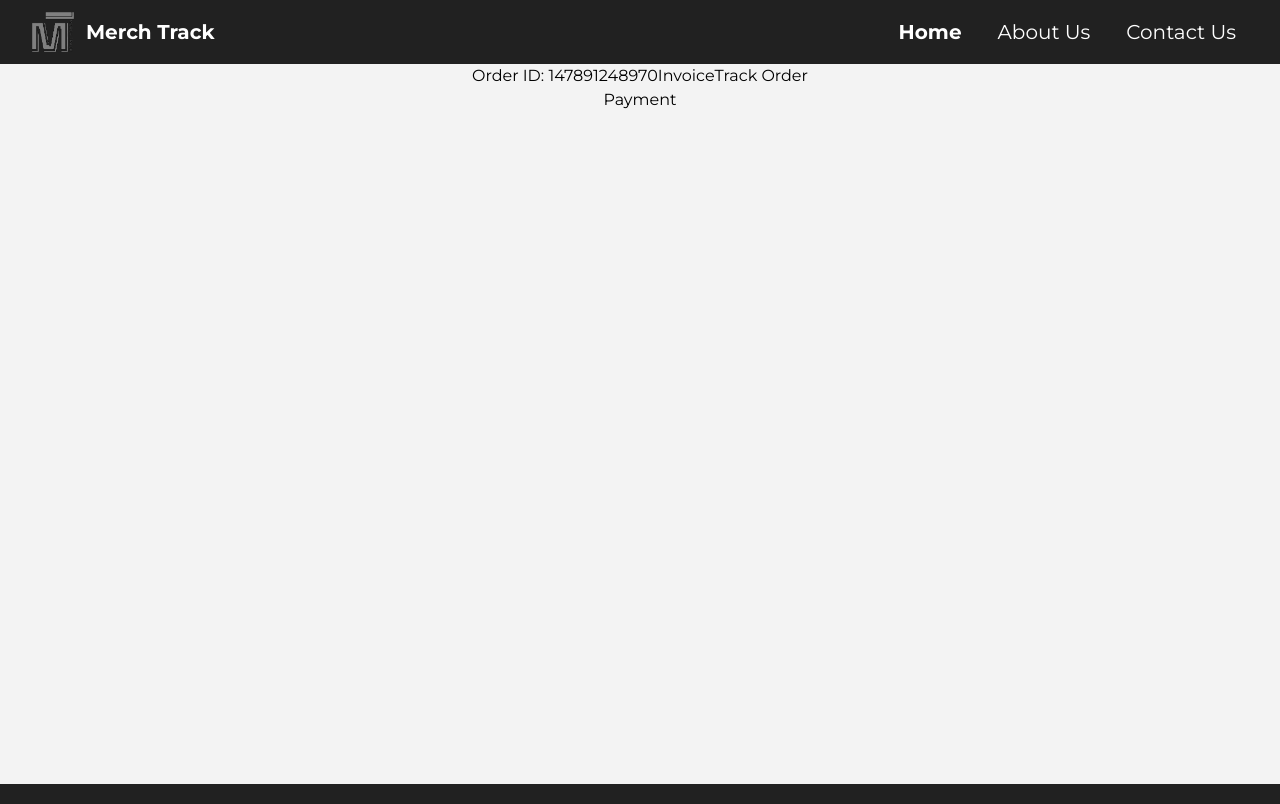
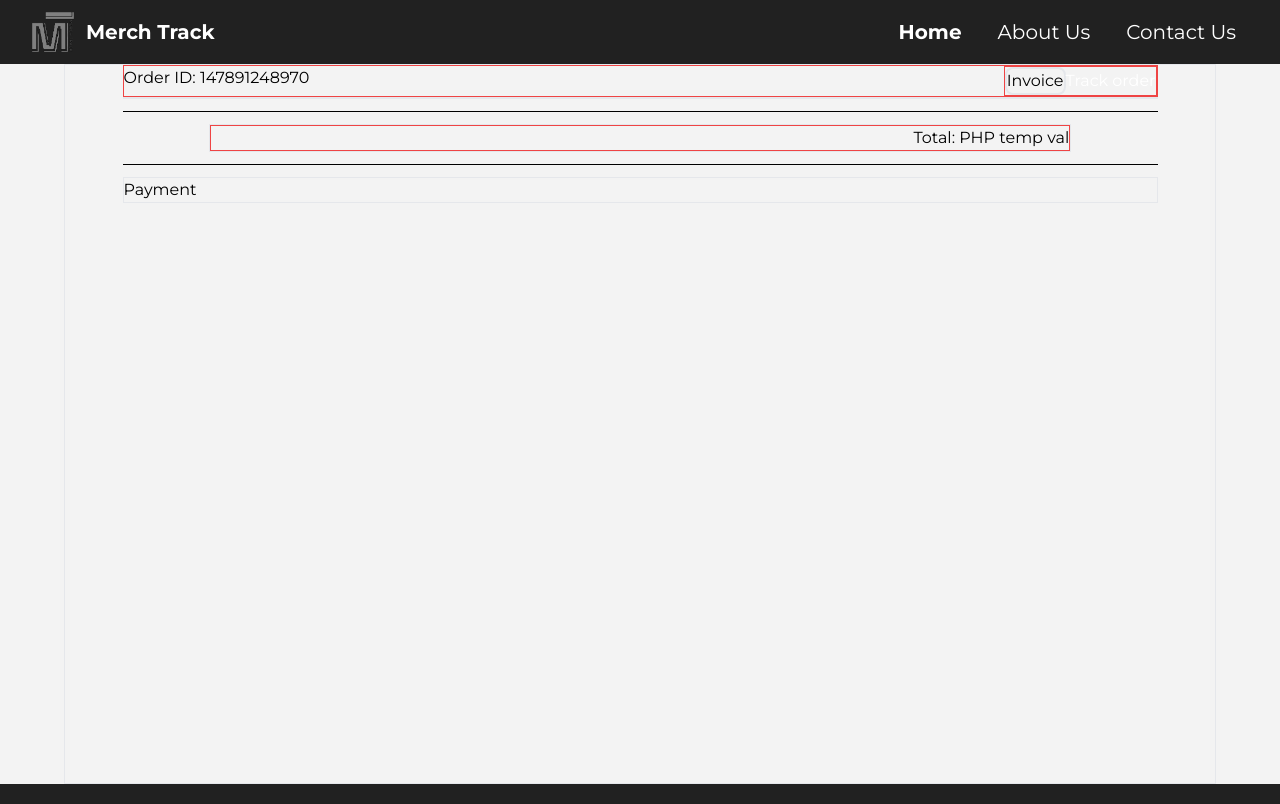
Before and after one commit to gab-cat/merch-track, a Django app: template merchtrack/templates/trackOrder.html in a window 1280 px wide. Run offline with Django 5.2, Linux system fonts and the light colour scheme; the template is opened without the code that fills it, so the values that code supplies are empty; some libraries are stand-ins or nearby versions.

Commit message:
UPDATE: Track Order
Update Track Order UI

```diff
--- a/merchtrack/merchtrack/settings.py
+++ b/merchtrack/merchtrack/settings.py
@@ -23,7 +23,7 @@ BASE_DIR = Path(__file__).resolve().parent.parent
 SECRET_KEY = "django-insecure-&-z&&p-$piufy%24!&va==9ahs%@1(he^zyln81786a%^e2t^7"
 
 # SECURITY WARNING: don't run with debug turned on in production!
-DEBUG = False
+DEBUG = True
 
 ALLOWED_HOSTS = ['*']
 
--- a/merchtrack/static/css/dist/styles.css
+++ b/merchtrack/static/css/dist/styles.css
@@ -807,10 +807,6 @@ select {
   z-index: 10;
 }
 
-.m-12 {
-  margin: 3rem;
-}
-
 .m-auto {
   margin: auto;
 }
@@ -906,6 +902,22 @@ select {
   height: 100vh;
 }
 
+.h-\[50\%\] {
+  height: 50%;
+}
+
+.h-\[75\%\] {
+  height: 75%;
+}
+
+.h-\[60dvh\] {
+  height: 60dvh;
+}
+
+.h-4\/5 {
+  height: 80%;
+}
+
 .min-h-\[50\%\] {
   min-height: 50%;
 }
@@ -916,10 +928,6 @@ select {
 
 .w-\[50\%\] {
   width: 50%;
-}
-
-.w-\[5dvh\] {
-  width: 5dvh;
 }
 
 .w-\[75\%\] {
@@ -964,6 +972,10 @@ select {
   flex: 1 1 0%;
 }
 
+.grow {
+  flex-grow: 1;
+}
+
 .cursor-pointer {
   cursor: pointer;
 }
@@ -1006,6 +1018,10 @@ select {
 
 .justify-start {
   justify-content: flex-start;
+}
+
+.justify-end {
+  justify-content: flex-end;
 }
 
 .justify-center {
@@ -1028,6 +1044,14 @@ select {
   margin-left: calc(0.75rem * calc(1 - var(--tw-space-x-reverse)));
 }
 
+.self-end {
+  align-self: flex-end;
+}
+
+.justify-self-end {
+  justify-self: end;
+}
+
 .overflow-hidden {
   overflow: hidden;
 }
@@ -1044,8 +1068,20 @@ select {
   border-radius: 0.75rem;
 }
 
+.rounded-md {
+  border-radius: 0.375rem;
+}
+
 .border {
   border-width: 1px;
+}
+
+.border-4 {
+  border-width: 4px;
+}
+
+.border-2 {
+  border-width: 2px;
 }
 
 .border-\[\#818286\] {
@@ -1053,6 +1089,11 @@ select {
   border-color: rgb(129 130 134 / var(--tw-border-opacity));
 }
 
+.border-red-500 {
+  --tw-border-opacity: 1;
+  border-color: rgb(239 68 68 / var(--tw-border-opacity));
+}
+
 .bg-\[\#212121\] {
   --tw-bg-opacity: 1;
   background-color: rgb(33 33 33 / var(--tw-bg-opacity));
@@ -1096,10 +1137,6 @@ select {
   padding: 0.25rem;
 }
 
-.p-12 {
-  padding: 3rem;
-}
-
 .p-5 {
   padding: 1.25rem;
 }
@@ -1140,6 +1177,10 @@ select {
 
 .pb-5 {
   padding-bottom: 1.25rem;
+}
+
+.pl-3 {
+  padding-left: 0.75rem;
 }
 
 .text-left {
--- a/merchtrack/templates/trackOrder.html
+++ b/merchtrack/templates/trackOrder.html
@@ -1,49 +1,61 @@
 {% extends 'base.html' %} {% block title%} MerchTrack Order Tracking Page {% endblock %}
 {% block content %}
+{% load static %}
 <div class="flex flex-row w-full h-full bg-[#f3f3f3] justify-center">
-    <div class="flex flex-col items-center w-5/6" style="">
+    <div class="w-[90%] flex flex-col items-center border border-black-500">
 
-        <div class="flex flex-row w-full">
+        <div class="w-[90%] flex flex-row justify-between box-border border border-red-500 mt-9">
             <div>
                 <h2>Order ID: 147891248970</h2> <!--class="track_first_left"-->
             </div>
-            <div class="flex">
-                <button>Invoice</button>
-                <button>Track Order</button>
+            <div class="flex flex-row flex-wrap justify-end border border-red-500">
+                <button class="ml-3 px-1 rounded-lg border-2 border-gray-300 box-border">Invoice</button>
+                <button class="ml-3 px-1 rounded-lg bg-indigo-600 box-border text-white">Track order</button>
             </div>
         </div>
 
+        <div class="w-[90%] flex flex-row flex-wrap justify-between border border-green-500 mt-6">
+            {% for itr in orders %}
+            <div class="flex flex-row">
+                <h4 class="mr-3"><b>Order Date:</b> {{ itr.order_date }}</h4> <!--date = pH-->
+                <h4 class="ml-3">Estimated Distribution Date: {{ itr.distribution_date }}</h4> <!--date = pH-->
+            </div>
+            <div class="flex flex-row flex-wrap justify-end border border-red-500">
+                <h4 class="ml-3">Order Status:</h4>
+                <h4 class="ml-3 px-1 rounded-lg bg-purple-800 box-border text-white" >{{ itr.order_status }}</h4>
+            </div>
 
-        <div>
-            {% for itr in orders %}
-            <div>
-                <h4 class="p-6"><b>Order Date:</b> {{ itr.order_date }}</h4> <!--date = pH-->
-                <h4 class="p-6">Estimated Distribution Date: {{ itr.distribution_date }}</h4> <!--date = pH-->
-            </div>
-            <div>
-                <h4>Order Status:</h4>
-                <h4>{{ itr.order_status }}</h4> <!--pH-->
-            </div>
             {% endfor %}
         </div>
 
+        <div class='w-[90%] h-px bg-black my-3' style="opacity: 1; transform-origin: 50% 50% 0px;"></div> <!-- This is <hr> but working-->
 
-        <div> <!--Order list-->
-            <div>
+
+        <div class="w-[75%] h-[70%] overflow-auto box-border border border-yellow-500" >
                 {% load static %}
                 {% for deets in order_details %}
-                <div>
-                    <img src="{% static 'assets/tshirtimage.png' %}" alt="Item Image">
-                    <h1>{{ deets.item_name }} {{ deets.item_color }} {{ deets.item_size }}</h1>
+                <div class="h-[25%] flex flex-row items-center my-2 p-2 box-border " style = "border: 2px solid blueviolet;">
+                    <img src="{% static 'assets/tshirtimage.png' %}" alt="Item Image" class="h-[99%] min-w-1/10 border border-black-500">
+                    <div class="flex flex-col w-full h-[80%] p-2 justify-center border border-red-500">
+                        <div class="flex flex-row justify-between box-border">
+                            <h1><b>{{ deets.item_name }}</b></h1>
+                            <h1><b>Php {{ deets.item_cost}}.00</b></h1>
+                        </div>
+                        <div class="flex flex-row justify-between box-border">
+                            <h1> {{ deets.item_color }} {{ deets.item_size }} </h1>
+                            <h1> Qty: {{ deets.item_quantity}} </h1>
+                        </div>
+                    </div>
                 </div>
                 {% endfor %}
-
-            </div>
+                <h1 class="flex self-end justify-end border border-red-500">Total: PHP temp val</h1>
         </div>
 
-        <div>
+        <div class='w-[90%] h-px bg-black my-3' style="opacity: 1; transform-origin: 50% 50% 0px;"></div> <!-- This is <hr> but working-->
+
+        <div class="w-[90%] flex flex-col border">
             <h1>Payment</h1>
-            <div>
+            <div class="flex flex-row justify-between">
                 {% for itr in orders%}
                     <h4><b>Method: </b>{{ itr.payment_method }}</h4>
                     <h4><b>Status: </b>{{ itr.payment_status }}</h4>
@@ -55,3 +67,7 @@
     </div>
 </div>
 {% endblock %}
+
+                 <!-- class="flex flex-row justify-end flex-wrap border-2 border border-black-500 box-border" -->
+
+                                 <!--  class="bg-purple-800 rounded-lg border box-border" -->
```
Also changed, not shown: 1 other file.
